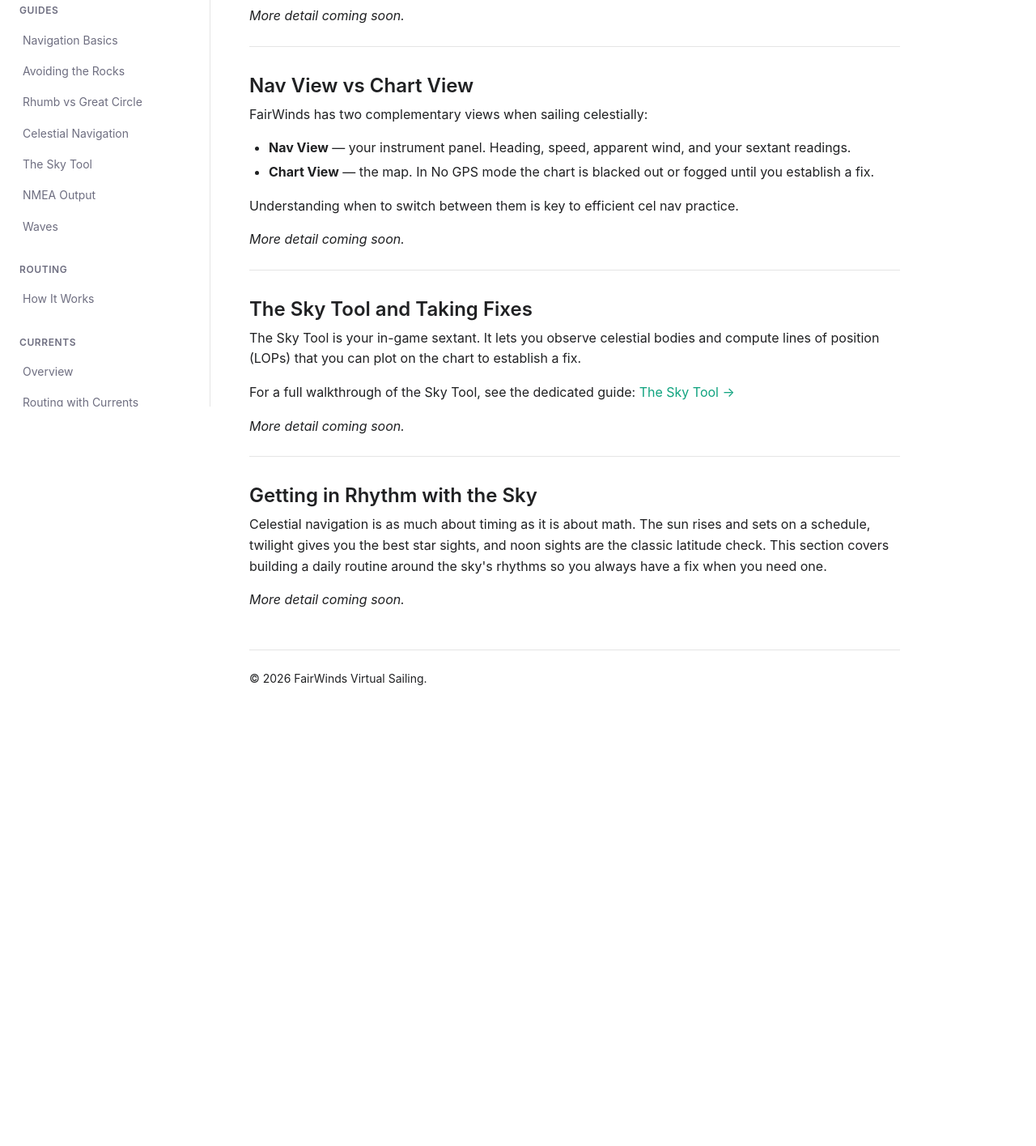
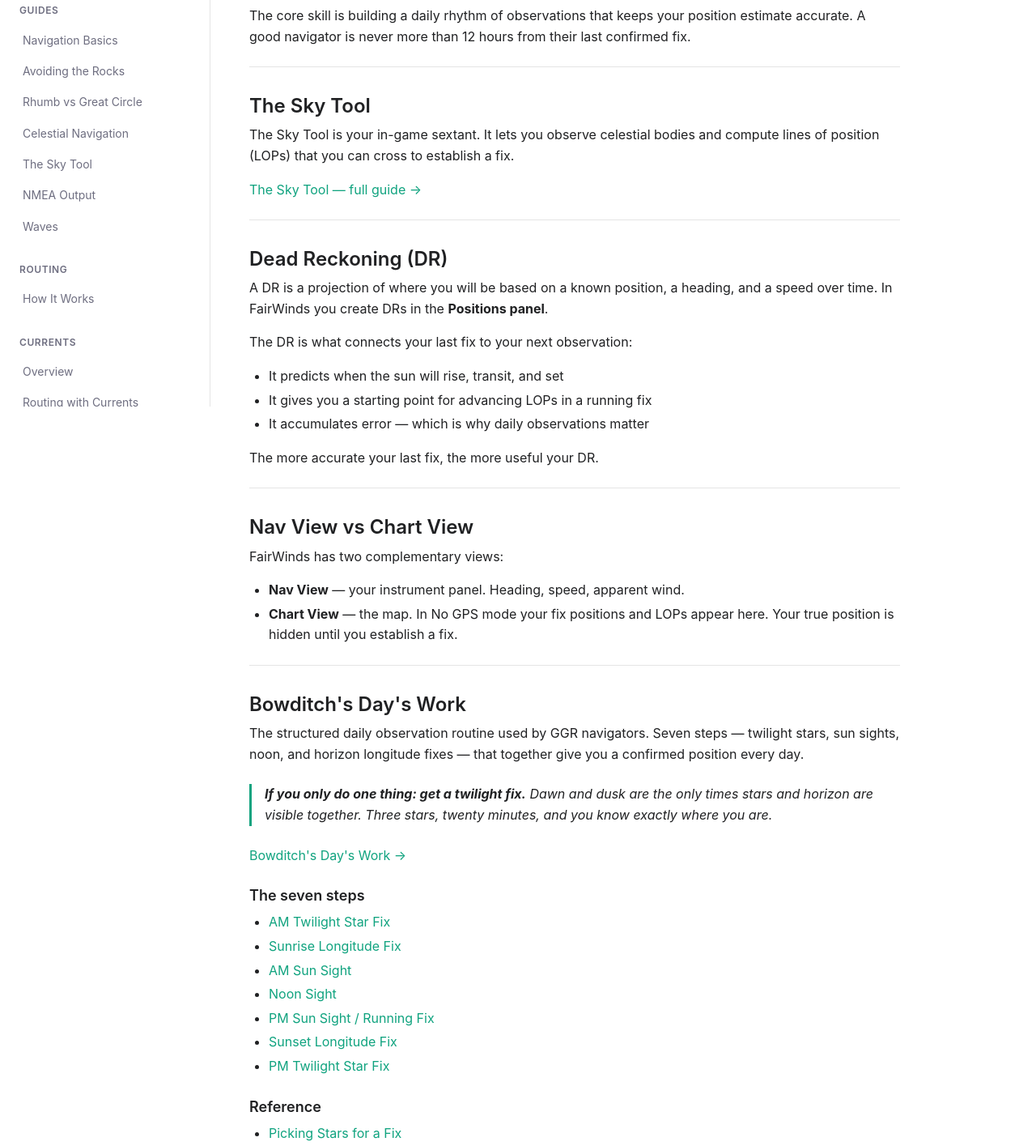
Before and after one commit to Fairlead-Ventures-LLC/fairwinds-docs, an Eleventy site: page src/en/guides/celestial-navigation.md in a window 1280 px wide. Shown: the part 298-1713 px from the top of the page at 81% size. Before the commit the page ends 1195 px from the top, so only its background shows below. Built offline with nearby package versions, Linux system fonts and the light colour scheme; Eleventy itself is replaced by a stand-in of ours; files that its build step writes are made by us from their sources.

Commit message:
updated cel nav guide links

```diff
--- a/src/en/guides/celestial-navigation.md
+++ b/src/en/guides/celestial-navigation.md
@@ -13,35 +13,59 @@
 
 Celestial navigation is the practice of determining your position at sea using observations of celestial bodies — the sun, moon, planets, and stars. In FairWinds, cel nav is fully modeled and pairs naturally with **No GPS mode**, where lat/long readouts are disabled and you must find your own way.
 
-*More detail coming soon.*
+The core skill is building a daily rhythm of observations that keeps your position estimate accurate. A good navigator is never more than 12 hours from their last confirmed fix.
+
+---
+
+## The Sky Tool
+
+The Sky Tool is your in-game sextant. It lets you observe celestial bodies and compute lines of position (LOPs) that you can cross to establish a fix.
+
+[The Sky Tool — full guide →](/en/guides/sky-tool/)
+
+---
+
+## Dead Reckoning (DR)
+
+A DR is a projection of where you will be based on a known position, a heading, and a speed over time. In FairWinds you create DRs in the **Positions panel**.
+
+The DR is what connects your last fix to your next observation:
+
+- It predicts when the sun will rise, transit, and set
+- It gives you a starting point for advancing LOPs in a running fix
+- It accumulates error — which is why daily observations matter
+
+The more accurate your last fix, the more useful your DR.
 
 ---
 
 ## Nav View vs Chart View
 
-FairWinds has two complementary views when sailing celestially:
+FairWinds has two complementary views:
 
-- **Nav View** — your instrument panel. Heading, speed, apparent wind, and your sextant readings.
-- **Chart View** — the map. In No GPS mode the chart is blacked out or fogged until you establish a fix.
-
-Understanding when to switch between them is key to efficient cel nav practice.
-
-*More detail coming soon.*
+- **Nav View** — your instrument panel. Heading, speed, apparent wind.
+- **Chart View** — the map. In No GPS mode your fix positions and LOPs appear here. Your true position is hidden until you establish a fix.
 
 ---
 
-## The Sky Tool and Taking Fixes
+## Bowditch's Day's Work
 
-The Sky Tool is your in-game sextant. It lets you observe celestial bodies and compute lines of position (LOPs) that you can plot on the chart to establish a fix.
+The structured daily observation routine used by GGR navigators. Seven steps — twilight stars, sun sights, noon, and horizon longitude fixes — that together give you a confirmed position every day.
 
-For a full walkthrough of the Sky Tool, see the dedicated guide: [The Sky Tool →](/en/guides/sky-tool/)
+> **If you only do one thing: get a twilight fix.** Dawn and dusk are the only times stars and horizon are visible together. Three stars, twenty minutes, and you know exactly where you are.
 
-*More detail coming soon.*
+[Bowditch's Day's Work →](/en/guides/days-work/)
 
----
+### The seven steps
 
-## Getting in Rhythm with the Sky
+- [AM Twilight Star Fix](/en/guides/days-work/am-stars/)
+- [Sunrise Longitude Fix](/en/guides/days-work/sunrise-lon/)
+- [AM Sun Sight](/en/guides/days-work/am-sun/)
+- [Noon Sight](/en/guides/days-work/noon/)
+- [PM Sun Sight / Running Fix](/en/guides/days-work/pm-sun/)
+- [Sunset Longitude Fix](/en/guides/days-work/sunset-lon/)
+- [PM Twilight Star Fix](/en/guides/days-work/pm-stars/)
 
-Celestial navigation is as much about timing as it is about math. The sun rises and sets on a schedule, twilight gives you the best star sights, and noon sights are the classic latitude check. This section covers building a daily routine around the sky's rhythms so you always have a fix when you need one.
+### Reference
 
-*More detail coming soon.*
+- [Picking Stars for a Fix](/en/guides/days-work/star-selection/)
```
Also changed, not shown: src/en/guides/days-work.md (+10 -1 lines).
